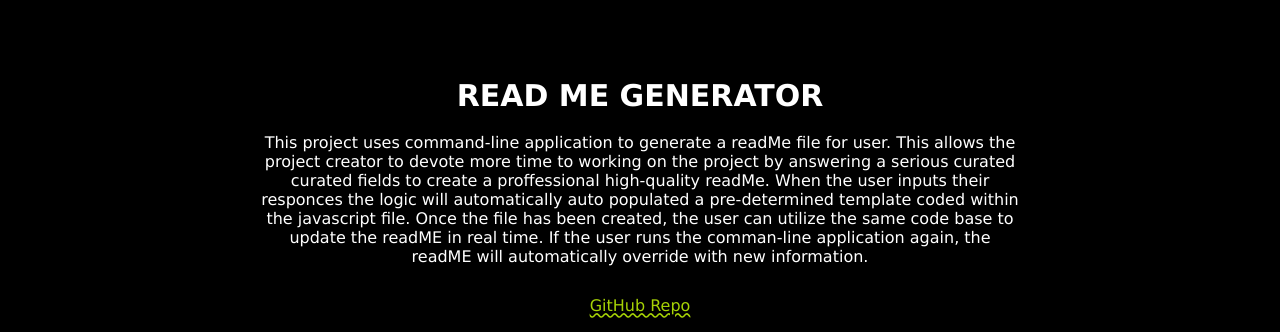
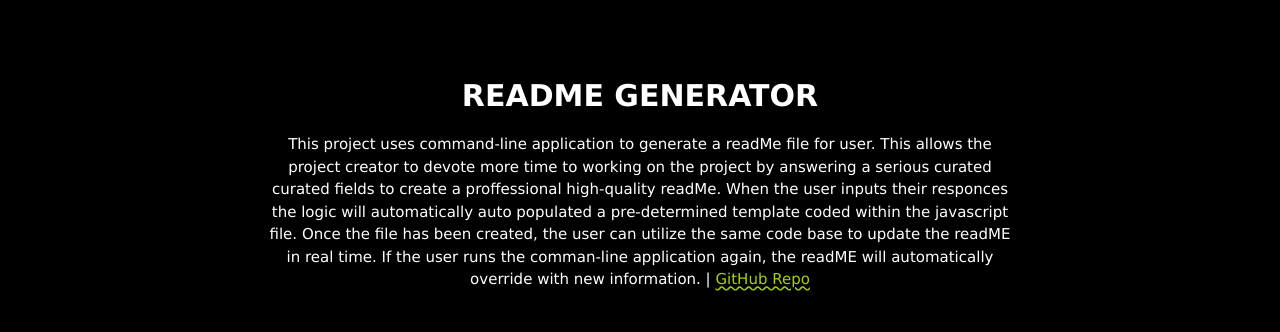
Before and after one commit to thechicketarian/Professional-ReadMe-Generator, a website: page index.html in a window 1280 px wide. Shown: the top 332 px of the page. Drawn offline with Linux system fonts and the light colour scheme.

Commit message:
Fixing Video Sizing

```diff
--- a/index.html
+++ b/index.html
@@ -8,13 +8,13 @@
 </head>
 <body>
     <header>
-    <h1> Read Me Generator </h1>
-    <p> This project uses command-line application to generate a readMe file for user. This allows the project creator to devote more time to working on the project by answering a serious curated curated fields to create a proffessional high-quality readMe. When the user inputs their responces the logic will automatically auto populated a pre-determined template coded within the javascript file. Once the file has been created, the user can utilize the same code base to update the readME in real time. If the user runs the comman-line application again, the readME will automatically override with new information.
+    <h1> ReadMe Generator </h1>
+    <p> This project uses command-line application to generate a readMe file for user. This allows the project creator to devote more time to working on the project by answering a serious curated curated fields to create a proffessional high-quality readMe. When the user inputs their responces the logic will automatically auto populated a pre-determined template coded within the javascript file. Once the file has been created, the user can utilize the same code base to update the readME in real time. If the user runs the comman-line application again, the readME will automatically override with new information. | <a href="https://github.com/thechicketarian/Professional-ReadMe-Generator" target="_blank"> GitHub Repo </a>
     </p>
-    <a href="https://github.com/thechicketarian/Professional-ReadMe-Generator" target="_blank"> GitHub Repo </a>
+
     </header>
     <h2> Demo </h2>
-    <div style="padding:45% 0 0 0;position:relative;"><iframe src="https://player.vimeo.com/video/709929777?h=5059c9deaa&amp;badge=0&amp;autopause=0&amp;player_id=0&amp;app_id=58479" frameborder="0" allow="autoplay; fullscreen; picture-in-picture" allowfullscreen style="position:absolute;top:0;left:0;width:100%;height:100%;" title="Screen Recording 2022-05-14 at 4.47.39 PM.mov"></iframe></div><script src="https://player.vimeo.com/api/player.js"></script>
+    <div style="padding:40% 0 0 0;position:relative; margin-bottom: 50px"><iframe src="https://player.vimeo.com/video/709929777?h=5059c9deaa&amp;badge=0&amp;autopause=0&amp;player_id=0&amp;app_id=58479" frameborder="0" allow="autoplay; fullscreen; picture-in-picture" allowfullscreen style="position:absolute;top:0;left:0;width:100%;height:100%;" title="Screen Recording 2022-05-14 at 4.47.39 PM.mov"></iframe></div><script src="https://player.vimeo.com/api/player.js"></script>
 
 </body>
 <style>
@@ -39,6 +39,8 @@
         width: 60%;
         margin:auto;
         padding-bottom: 30px;
+        font-size:15px;
+        line-height: 1.5em;
     }
     a {
         text-decoration: rgb(166, 211, 5) wavy underline;
```
